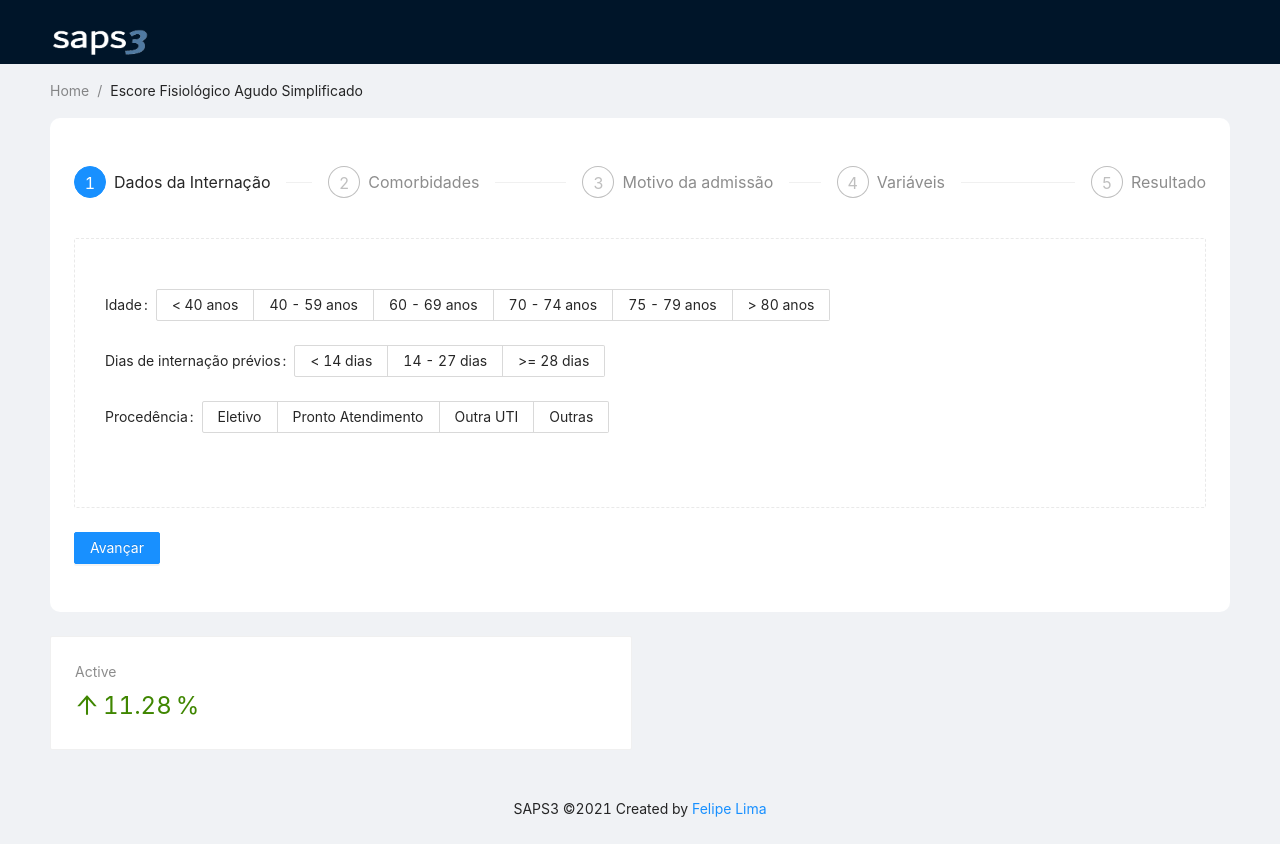
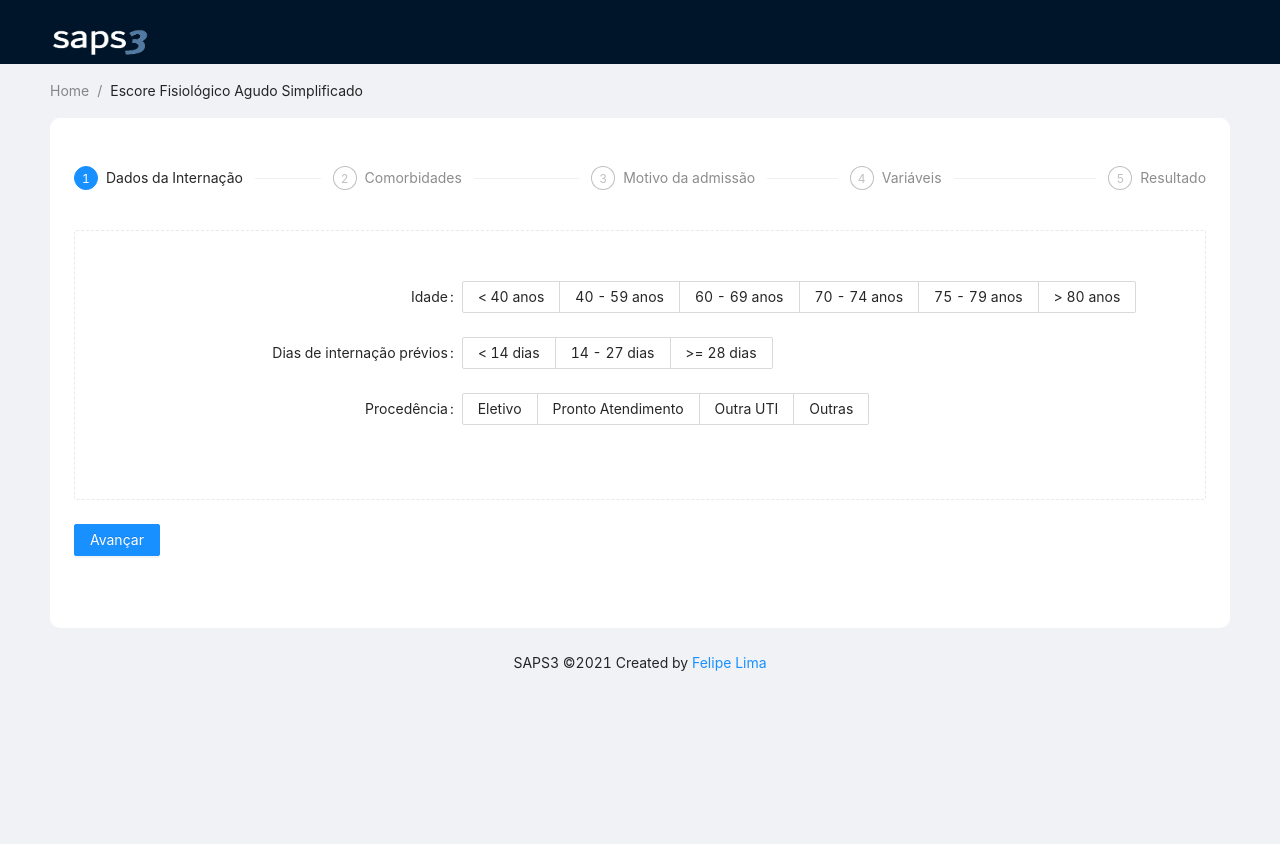
Before and after one commit to felipelimaa/saps3-hccpg, a Next.js app: page / in a window 1280 px wide. After the commit the page ends 800 px from the top, so only its background shows below. Built offline with nearby package versions, Linux system fonts and the light colour scheme.

Commit message:
[wip] feat: alterado step final para incluir componente com o resultado

```diff
--- a/package.json
+++ b/package.json
@@ -10,6 +10,7 @@
   },
   "dependencies": {
     "@ant-design/icons": "^4.6.4",
+    "@ant-design/pro-form": "^1.41.2",
     "antd": "^4.16.13",
     "next": "11.1.2",
     "react": "17.0.2",
--- a/pages/api/motivoAdmissao.json
+++ b/pages/api/motivoAdmissao.json
@@ -141,7 +141,7 @@
       },
       {
         "key": 3,
-        "label": "Cirúrgia cardíaca",
+        "label": "Cirurgia cardíaca",
         "value": -6
       },
       {
--- a/pages/api/variaveis.json
+++ b/pages/api/variaveis.json
@@ -100,7 +100,7 @@
   {
     "key": 5,
     "formLabel": "Oxigenação",
-    "formName": "oxigenação",
+    "formName": "oxigenacao",
     "respostas": [
       {
         "key": 1,
--- a/pages/index.tsx
+++ b/pages/index.tsx
@@ -3,19 +3,17 @@ import React, { useState } from 'react'
 import {
   Layout,
   Breadcrumb,
-  Collapse,
   Form,
   Radio,
   Row,
   Col,
   Card,
   Statistic,
-  Descriptions,
   Button,
   Steps,
   message
 } from 'antd';
-import { CaretRightOutlined, ArrowUpOutlined } from '@ant-design/icons';
+import { ArrowUpOutlined } from '@ant-design/icons';
 
 import styles from './styles/index.module.css';
 
@@ -28,7 +26,6 @@ import motivoAdmissao from './api/motivoAdmissao.json';
 import variaveis from './api/variaveis.json';
 
 const { Content } = Layout;
-const { Panel } = Collapse;
 const { Step } = Steps;
 
 const steps = [
@@ -54,8 +51,46 @@ const steps = [
   }
 ]
 
+const layoutForm = {
+  labelCol: { span: 8 },
+  wrapperCol: { span: 16 },
+};
+
+const fieldsForm = {
+  idade: 0,
+  diasInternacoesPrevios: 0,
+  procedencia: 0,
+  tratOncologico: 0,
+  cancer: 0,
+  cancerHematologico: 0,
+  insuficienciaCardiaca: 0,
+  cirrose: 0,
+  sidaHIV: 0,
+  drogasVasoativasPrevias: 0,
+  admissaoUTI: 0,
+  cardiovascular: 0,
+  hepatopatia: 0,
+  digestivo: 0,
+  neurologico: 0,
+  cirurgiaNaAdmissao: 0,
+  tipoDeOperacao: 0,
+  infeccaoNosocomial: 0,
+  infeccaoRespiratoria: 0,
+  glasgow: 0,
+  pressaoArterialSistolica: 0,
+  frequenciaCardiaca: 0,
+  temperatura: 0,
+  oxigenacao: 0,
+  bilirrubina: 0,
+  creatinina: 0,
+  leucocitos: 0,
+  ph: 0,
+  plaquetas: 0
+}
+
 const Home = () => {
   const [current, setCurrent] = useState(0);
+  const [formSaps, setFormSaps] = useState(fieldsForm);
   const [form] = Form.useForm();
 
   const next = () => {
@@ -66,18 +101,27 @@ const Home = () => {
     setCurrent(current - 1);
   }
 
-  const formDadosInternacao = {
-    idade: 0,
-    diasInternacoesPrevios: 0,
-    procedencia: 0
+  const onFinish = (values : any) => {
+    //console.log(values)
   }
 
-  const onFinishInternacao = (values : any) => {
-    formDadosInternacao.idade = values.idade
-    formDadosInternacao.diasInternacoesPrevios = values.diasInternacoesPrevios
-    formDadosInternacao.procedencia = values.procedencia
+  const onFormSaps = (event : any) => {
+    const { idade, diasInternacoesPrevios, procedencia } = event
+    //console.log(idade)
+    setFormSaps({
+      ...formSaps,
+      ['idade']: idade == 'undefined' ? 0 : idade,
+      ['diasInternacoesPrevios']: diasInternacoesPrevios,
+      ['procedencia']: procedencia
+    })
+    console.log(formSaps)
+  }
 
-    console.log(formDadosInternacao)
+  const onChange = (event : any) => {
+    //const {name, value} = event.target
+    //setFormSaps({...formSaps, [name]: value})
+    //const values = form.getFieldsValue()
+    //console.log(values)
   }
 
 
@@ -105,19 +149,28 @@ const Home = () => {
                 margin: 0,
               }}
             >
-              <Steps current={current}>
+              <Steps current={current} size="small">
                 {steps.map(itemStep => (
                   <Step key={itemStep.title} title={itemStep.title} />
                 ))}
               </Steps>
               <Form
                 form={form}
+                onFinish={onFinish}
+                name="formSaps3"
+                {...layoutForm}
               >
                 <div className={styles.stepsContent}>
 
+                    {current < 4 && (
+                      <>
                         {steps[current].json.map((item) =>
                           <Form.Item key={item.key} label={`${item.formLabel}:`} name={item.formName}>
-                        <Radio.Group buttonStyle="solid" name={item.formName}>
+                            <Radio.Group
+                              buttonStyle="solid"
+                              name={item.formName}
+                              onChange={onChange}
+                            >
                               {item.respostas.map((resposta) =>
                                 <Radio.Button
                                   key={resposta.key}
@@ -129,34 +182,13 @@ const Home = () => {
                             </Radio.Group>
                           </Form.Item>
                         )}
-                </div>
-              </Form>
-              <div className={styles.stepsAction}>
-                {current < steps.length - 2 && (
-                  <Button type="primary" onClick={() => next()}>
-                    Avançar
-                  </Button>
+                      </>
                     )}
-                {current === steps.length - 2 && (
-                  <Button type="primary" onClick={() => {
-                      message.success('SAPS 3 finalizado!')
-                      next()
-                    }}>
-                    Finalizar
-                  </Button>
-                )}
-                {current > 0 && (
-                  <Button style={{ margin: '0 8px' }} onClick={() => prev()}>
-                    Voltar
-                  </Button>
-                )}
-              </div>
-            </Content>
-          </Layout>
 
-          <Layout style={{ padding: '24px 0' }}>
-            <Row gutter={16}>
-              <Col span={12}>
+                    {current == 4 && (
+                      <>
+                        <Row gutter={16} style={{textAlign: "center"}}>
+                          <Col span={24}>
                             <Card>
                               <Statistic
                                 title="Active"
@@ -169,7 +201,40 @@ const Home = () => {
                             </Card>
                           </Col>
                         </Row>
+                      </>
+                    )}
+                </div>
+                <Form.Item>
+                  <div className={styles.stepsAction}>
+                      {current < steps.length - 2 && (
+                        <Button type="primary" onClick={() => {
+                          next()
+                          onFormSaps(form.getFieldsValue())
+                        }}>
+                          Avançar
+                        </Button>
+                      )}
+                      {current === steps.length - 2 && (
+                        <Button type="primary" htmlType="submit" onClick={() => {
+                            message.success('SAPS 3 finalizado!')
+                            next()
+                            onFormSaps(form.getFieldsValue())
+                          }}>
+                          Finalizar
+                        </Button>
+                      )}
+                      {current > 0 && (
+                        <Button style={{ margin: '0 8px' }} onClick={() => prev()}>
+                          Voltar
+                        </Button>
+                      )}
+                  </div>
+                </Form.Item>
+              </Form>
+            </Content>
           </Layout>
+
+
         </Content>
 
         <FooterComponent />
```
Also changed, not shown: 1 other file (tests, documents, lock files or other folders). Lines whose indentation alone changed are shown as unchanged.
